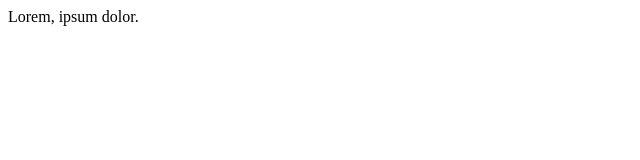
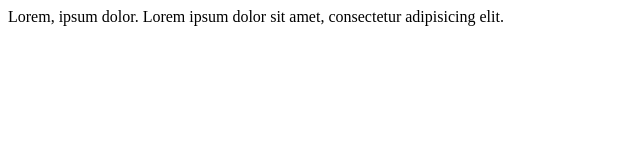
Before and after one commit to ayushpardeshi12/portfolio, a plain HTML site: page index.html in a window 1280 px wide. Shown: the whole page, without its empty margins (0-640 px from the left). Drawn offline with Linux system fonts and the light colour scheme.

Commit message:
new changes made

```diff
--- a/index.html
+++ b/index.html
@@ -8,5 +8,6 @@
 </head>
 <body>
     Lorem, ipsum dolor.
+    Lorem ipsum dolor sit amet, consectetur adipisicing elit.
 </body>
 </html>
```
